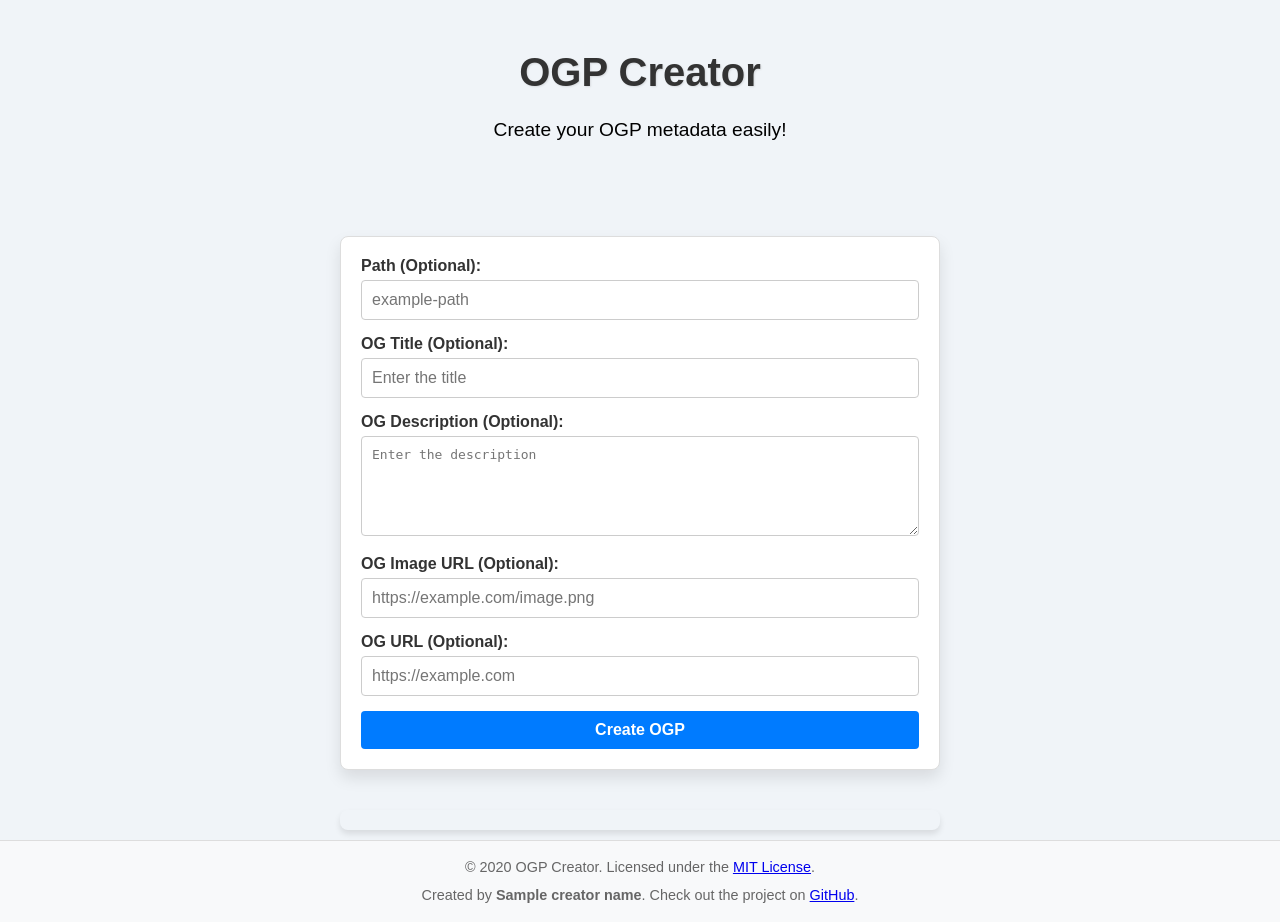
After one commit to drago-suzuki58/OGP-Creator, a FastAPI app: template templates/index.html in a window 1280 px wide. The commit adds this page. Run offline with FastAPI, Linux system fonts and the light colour scheme; the template is opened without the code that fills it: most values are stand-ins (such as "Sample title", 1, 10 or a date in 2020).

Commit message:
feat: 作成ページの追加

```diff
--- a/ogp_creator/env.py
+++ b/ogp_creator/env.py
@@ -5,7 +5,7 @@ from dotenv import load_dotenv
 load_dotenv()
 
 DATABASE_URL = os.getenv("DATABASE_URL", "sqlite:///./data/ogp.db")
-RESERVED_PATHS = os.getenv("RESERVED_PATHS", "").split(",") or ["admin", "api", "dashboard", "404", "403", ""]
+RESERVED_PATHS = os.getenv("RESERVED_PATHS", "").split(",") or ["api", "statics", "assets", ""]
 
 YEAR = os.getenv("YEAR", "2025")
 CREATER_NAME = os.getenv("CREATER_NAME", "drago-suzuki58")
--- /dev/null
+++ b/statics/index.css
@@ -0,0 +1,188 @@
+html, body {
+    margin: 0;
+    padding: 0;
+    height: 100%;
+    display: flex;
+    flex-direction: column;
+    box-sizing: border-box;
+    font-family: 'M-PLUS 1p', sans-serif;
+    background-color: #f0f4f8;
+}
+
+*, *::before, *::after {
+    box-sizing: inherit;
+}
+
+body {
+    flex: 1;
+    display: flex;
+    flex-direction: column;
+    justify-content: flex-start;
+}
+
+body h1 {
+    font-size: 2.5em;
+    text-align: center;
+    margin: 20px 0;
+    color: #333;
+    text-shadow: 1px 1px 2px rgba(0, 0, 0, 0.1);
+}
+
+body p {
+    font-size: 1.2em;
+    text-align: center;
+    line-height: 1.6;
+    margin: 10px 0;
+}
+
+body > *:not(footer) {
+    width: 50%;
+    text-align: left;
+    margin: 20px auto 0;
+    padding: 10px;
+}
+
+@media (max-width: 768px) {
+    body > *:not(footer) {
+        width: calc(100% - 20px);
+        margin: 10px auto 0;
+        padding: 5px;
+    }
+}
+
+form {
+    max-width: 600px;
+    margin: 40px auto;
+    padding: 20px;
+    border: 1px solid #ddd;
+    border-radius: 8px;
+    box-shadow: 0 8px 16px rgba(0, 0, 0, 0.1);
+    background-color: #ffffff;
+}
+
+@media (max-width: 768px) {
+    form {
+        max-width: 90%;
+        margin: 20px auto;
+        padding: 15px;
+    }
+}
+
+.form-group {
+    margin-bottom: 15px;
+}
+
+.form-group label {
+    display: block;
+    font-weight: bold;
+    margin-bottom: 5px;
+    color: #333;
+}
+
+.form-group input,
+.form-group textarea {
+    width: 100%;
+    padding: 10px;
+    border: 1px solid #ccc;
+    border-radius: 4px;
+    font-size: 1em;
+    box-sizing: border-box;
+}
+
+.form-group textarea {
+    resize: vertical;
+    min-height: 100px;
+}
+
+.form-group input:focus,
+.form-group textarea:focus {
+    border-color: #007bff;
+    outline: none;
+    box-shadow: 0 0 5px rgba(0, 123, 255, 0.5);
+}
+
+button[type="submit"] {
+    display: block;
+    width: 100%;
+    padding: 10px;
+    font-size: 1em;
+    font-weight: bold;
+    color: #fff;
+    background-color: #007bff;
+    border: none;
+    border-radius: 4px;
+    cursor: pointer;
+    transition: background-color 0.3s ease;
+}
+
+button[type="submit"]:hover {
+    background-color: #0056b3;
+}
+
+footer {
+    background-color: #f8f9fa;
+    text-align: center;
+    padding: 10px 0;
+    border-top: 1px solid #ddd;
+    width: 100%;
+    margin-top: auto;
+}
+
+footer p {
+    font-size: 0.9em;
+    color: #666;
+    margin: 5px 0;
+}
+
+/* メッセージ表示エリアのスタイル */
+#response-message {
+    margin-top: 20px;
+    font-size: 1.2em;
+    text-align: center;
+    padding: 10px;
+    border-radius: 8px;
+    box-shadow: 0 4px 6px rgba(0, 0, 0, 0.1);
+    max-width: 600px;
+    margin-left: auto;
+    margin-right: auto;
+}
+
+/* 成功メッセージのスタイル */
+#response-message.success {
+    background-color: #e6ffed; /* 薄い緑色 */
+    color: #2d7a46; /* 成功メッセージ用の濃い緑色 */
+    border: 1px solid #2d7a46;
+}
+
+/* エラーメッセージのスタイル */
+#response-message.error {
+    background-color: #ffe6e6; /* 薄い赤色 */
+    color: #a12d2d; /* エラーメッセージ用の濃い赤色 */
+    border: 1px solid #a12d2d;
+}
+
+/* コピー用ボタンのスタイル */
+#copy-path {
+    display: inline-block;
+    padding: 8px 12px;
+    font-size: 1em;
+    font-weight: bold;
+    color: #fff;
+    background-color: #007bff; /* 青色 */
+    border: none;
+    border-radius: 4px;
+    cursor: pointer;
+    transition: background-color 0.3s ease;
+    margin-left: 10px;
+}
+
+/* コピー用ボタンのホバー時のスタイル */
+#copy-path:hover {
+    background-color: #0056b3; /* 濃い青色 */
+}
+
+/* コピー用ボタンのフォーカス時のスタイル */
+#copy-path:focus {
+    outline: 2px solid #0056b3;
+    outline-offset: 2px;
+}
--- /dev/null
+++ b/statics/index.js
@@ -0,0 +1,88 @@
+document.getElementById('ogp-form').addEventListener('submit', async function(event) {
+    const formData = {};
+    const fields = ['path', 'og_title', 'og_description', 'og_image', 'og_url'];
+
+    fields.forEach(field => {
+        const value = document.getElementById(field).value.trim();
+        if (value) {
+            formData[field] = value;
+        }
+    });
+
+    try {
+        const response = await fetch('/api/ogp', {
+            method: 'POST',
+            headers: {
+                'Content-Type': 'application/json'
+            },
+            body: JSON.stringify(formData)
+        });
+
+        const result = await response.json();
+        const messageDiv = document.getElementById('response-message');
+        if (response.ok) {
+            const path = result.ogp.path;
+            const fullUrl = `${window.location.origin}/${path}`;
+            messageDiv.innerHTML = `
+                OGP created successfully!<br><strong>${fullUrl}</strong>
+                <button id="copy-path" style="margin-left: 10px;">Copy</button>
+            `;
+            messageDiv.style.color = 'green';
+
+            document.getElementById('copy-path').addEventListener('click', () => {
+                copyToClipboard(fullUrl);
+            });
+        } else {
+            messageDiv.textContent = `Error: ${result.detail}`;
+            messageDiv.style.color = 'red';
+        }
+    } catch (error) {
+        const messageDiv = document.getElementById('response-message');
+        messageDiv.textContent = 'An error occurred while creating OGP.';
+        messageDiv.style.color = 'red';
+    }
+});
+
+function copyToClipboard(text) {
+    if (navigator.clipboard && navigator.clipboard.writeText) {
+        navigator.clipboard.writeText(text).then(() => {
+            showCopyMessage('URL copied to clipboard!', 'green');
+        }).catch(() => {
+            fallbackCopyText(text);
+        });
+    } else {
+        fallbackCopyText(text);
+    }
+}
+
+function fallbackCopyText(text) {
+    const textarea = document.createElement('textarea');
+    textarea.value = text;
+    textarea.style.position = 'fixed';
+    textarea.style.opacity = '0';
+    document.body.appendChild(textarea);
+    textarea.focus();
+    textarea.select();
+    try {
+        document.execCommand('copy');
+        showCopyMessage('URL copied to clipboard!', 'green');
+    } catch (err) {
+        showCopyMessage('Failed to copy URL.', 'red');
+    }
+    document.body.removeChild(textarea);
+}
+
+function showCopyMessage(message, color) {
+    const messageDiv = document.getElementById('response-message');
+    const copyMessage = document.createElement('div');
+    copyMessage.textContent = message;
+    copyMessage.style.color = color;
+    copyMessage.style.marginTop = '10px';
+    copyMessage.style.fontSize = '0.9em';
+
+    messageDiv.appendChild(copyMessage);
+
+    setTimeout(() => {
+        copyMessage.remove();
+    }, 3000);
+}
--- /dev/null
+++ b/templates/index.html
@@ -0,0 +1,50 @@
+<!DOCTYPE html>
+<html lang="en">
+<head>
+    <meta charset="UTF-8">
+    <meta name="viewport" content="width=device-width, initial-scale=1.0">
+    <title>OGP Creator - Create OGP</title>
+    <link rel="stylesheet" href="/statics/index.css">
+    <link rel="icon" href="/statics/favicon.svg" type="image/x-icon">
+    <link rel="preconnect" href="https://fonts.googleapis.com">
+    <link rel="preconnect" href="https://fonts.gstatic.com" crossorigin>
+    <link href="https://fonts.googleapis.com/css2?family=M+PLUS+1p&display=swap" rel="stylesheet">
+</head>
+<body>
+    <header>
+        <h1>OGP Creator</h1>
+        <p>Create your OGP metadata easily!</p>
+    </header>
+    <main>
+        <form id="ogp-form">
+            <div class="form-group">
+                <label for="path">Path (Optional):</label>
+                <input type="text" id="path" name="path" placeholder="example-path">
+            </div>
+            <div class="form-group">
+                <label for="og_title">OG Title (Optional):</label>
+                <input type="text" id="og_title" name="og_title" placeholder="Enter the title">
+            </div>
+            <div class="form-group">
+                <label for="og_description">OG Description (Optional):</label>
+                <textarea id="og_description" name="og_description" placeholder="Enter the description"></textarea>
+            </div>
+            <div class="form-group">
+                <label for="og_image">OG Image URL (Optional):</label>
+                <input type="url" id="og_image" name="og_image" placeholder="https://example.com/image.png">
+            </div>
+            <div class="form-group">
+                <label for="og_url">OG URL (Optional):</label>
+                <input type="url" id="og_url" name="og_url" placeholder="https://example.com">
+            </div>
+            <button type="submit">Create OGP</button>
+        </form>
+        <div id="response-message"></div>
+    </main>
+    <footer>
+        <p>&copy; {{ year }} OGP Creator. Licensed under the <a href="https://opensource.org/licenses/MIT" target="_blank">MIT License</a>.</p>
+        <p>Created by <strong>{{ creator_name }}</strong>. Check out the project on <a href="{{ github_link }}" target="_blank">GitHub</a>.</p>
+    </footer>
+    <script src="/statics/index.js"></script>
+</body>
+</html>
--- a/templates/ogp.html
+++ b/templates/ogp.html
@@ -9,6 +9,7 @@
     <meta property="og:url" content="{{ og_url if og_url else '' }}">
     <title>{{ og_title if og_title else 'No Title Provided' }} | OGP Creator</title>
     <link rel="stylesheet" href="/statics/ogp.css">
+    <link rel="icon" href="/statics/favicon.svg" type="image/x-icon">
     <link rel="preconnect" href="https://fonts.googleapis.com">
     <link rel="preconnect" href="https://fonts.gstatic.com" crossorigin>
     <link href="https://fonts.googleapis.com/css2?family=M+PLUS+1p&display=swap" rel="stylesheet">
@@ -39,5 +40,7 @@
         <p>&copy; {{ year }} OGP Creator. Licensed under the <a href="https://opensource.org/licenses/MIT" target="_blank">MIT License</a>.</p>
         <p>Created by <strong>{{ creator_name }}</strong>. Check out the project on <a href="{{ github_link }}" target="_blank">GitHub</a>.</p>
     </footer>
+
+    <a href="/" id="floating-button">Create a Custom OGP?</a>
 </body>
 </html>
```
Also changed, not shown: ogp_creator/routers.py (+7 -2 lines), statics/ogp.css (+28 -0 lines), statics/favicon.svg (added), 1 other file.
